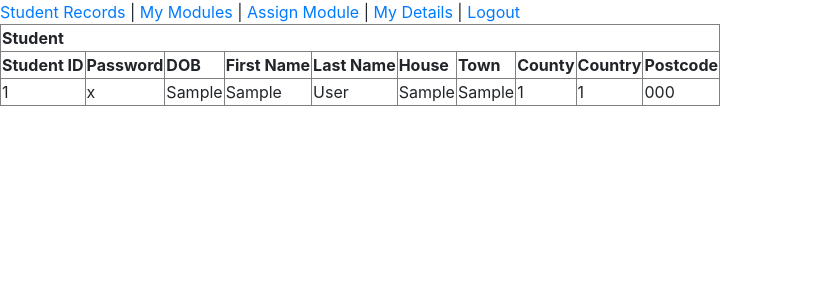
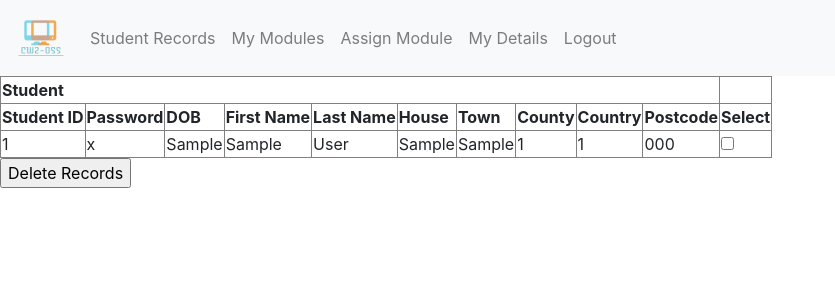
Before and after one commit to alpz94/OSS_CW2, a PHP site: page /students.php in a window 1280 px wide. Shown: the top 300 px of the page, without its empty margins (0-835 px from the left). Run offline with PHP 8.4, Linux system fonts and the light colour scheme; the visitor is signed in with stand-in values (Sample User, id 1); tables that the repository leaves empty or names only in its code hold one stand-in row (values such as "Sample post"); some libraries are stand-ins or nearby versions.

Commit message:
personalised navbar; completed half of task 2

```diff
--- a/students.php
+++ b/students.php
@@ -18,18 +18,21 @@ CO551 Open Source Systems -->
 
       $result = mysqli_query($conn,$sql);
 
+      $data['content'] .= "<form method='post' action=''>";
       // prepare page content
       $data['content'] .= "<table border='1'>";
       $data['content'] .= "<tr><th colspan='10' align='center'>Student</th></tr>";
       $data['content'] .= "<tr><th>Student ID</th><th>Password</th><th>DOB</th><th>First Name</th>
-      <th>Last Name</th><th>House</th><th>Town</th><th>County</th><th>Country</th><th>Postcode</th></tr>";
+      <th>Last Name</th><th>House</th><th>Town</th><th>County</th><th>Country</th><th>Postcode</th><th>Select</th></tr>";
       // Display the modules within the html table
       while($row = mysqli_fetch_array($result)) {
          $data['content'] .= "<tr><td> $row[studentid] </td><td> $row[password] </td>";
          $data['content'] .= "<td> $row[dob] </td><td> $row[firstname] </td><td> $row[lastname] </td>";
-         $data['content'] .= "<td> $row[house] </td><td> $row[town] </td><td> $row[county] </td><td> $row[country] </td><td> $row[postcode] </td></tr>";
+         $data['content'] .= "<td> $row[house] </td><td> $row[town] </td><td> $row[county] </td><td> $row[country] </td><td> $row[postcode] </td><td><input type='checkbox' name='Select[$row[studentid]]' </td></tr>";
       }
       $data['content'] .= "</table>";
+      $data['content'] .= '<input type="submit" name="delete" value="Delete Records">';
+      $data['content'] .= "</form>";
 
       // render the template
       echo template("templates/default.php", $data);
--- a/templates/partials/nav.php
+++ b/templates/partials/nav.php
@@ -1,10 +1,26 @@
-
-<div id="main-nav">
-
-   <a href="students.php">Student Records</a> |
-   <a href="modules.php">My Modules</a> |
-   <a href="assignmodule.php">Assign Module</a> |
-   <a href="details.php">My Details</a> |
-   <a href="logout.php">Logout</a>
-
-</div>
+<nav class="navbar navbar-expand-lg navbar-light bg-light" style="background-color: #e3f2fd;">
+  <a class="navbar-brand" href="students.php">
+  <img src="/OSS_CW2/img/logo.png" width="50" height="50" alt=""></a>
+  <button class="navbar-toggler" type="button" data-toggle="collapse" data-target="#navbarNav" aria-controls="navbarNav" aria-expanded="false" aria-label="Toggle navigation">
+    <span class="navbar-toggler-icon"></span>
+  </button>
+  <div class="collapse navbar-collapse" id="navbarNav">
+    <ul class="navbar-nav">
+      <li class="nav-item">
+        <a class="nav-link" href="students.php">Student Records</a>
+      </li>
+      <li class="nav-item">
+        <a class="nav-link" href="modules.php">My Modules</a>
+      </li>
+      <li class="nav-item">
+        <a class="nav-link" href="assignmodule.php">Assign Module</a>
+      </li>
+      <li class="nav-item">
+        <a class="nav-link" href="details.php">My Details</a>
+      </li>
+      <li class="nav-item">
+        <a class="nav-link" href="logout.php">Logout</a>
+      </li>
+    </ul>
+  </div>
+</nav>
```
Also changed, not shown: img/logo.png (added).
